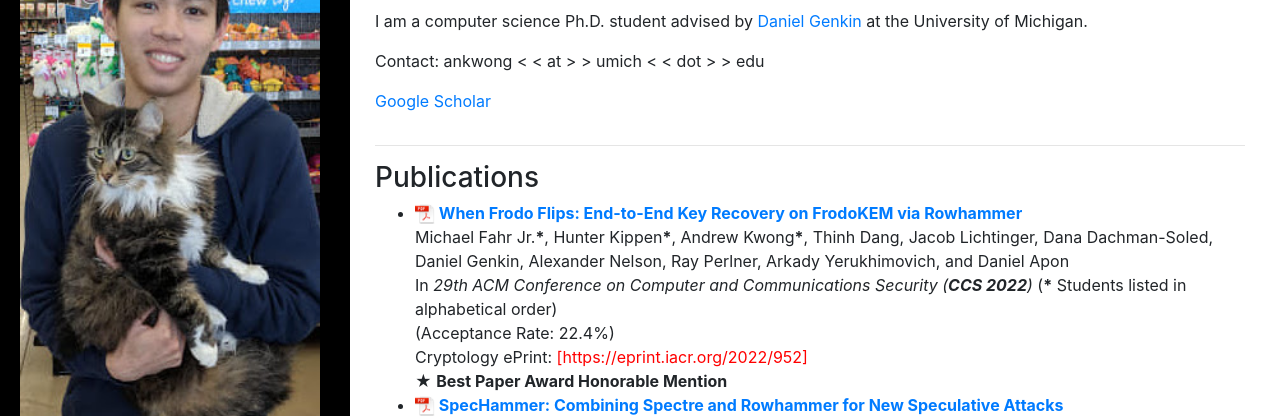
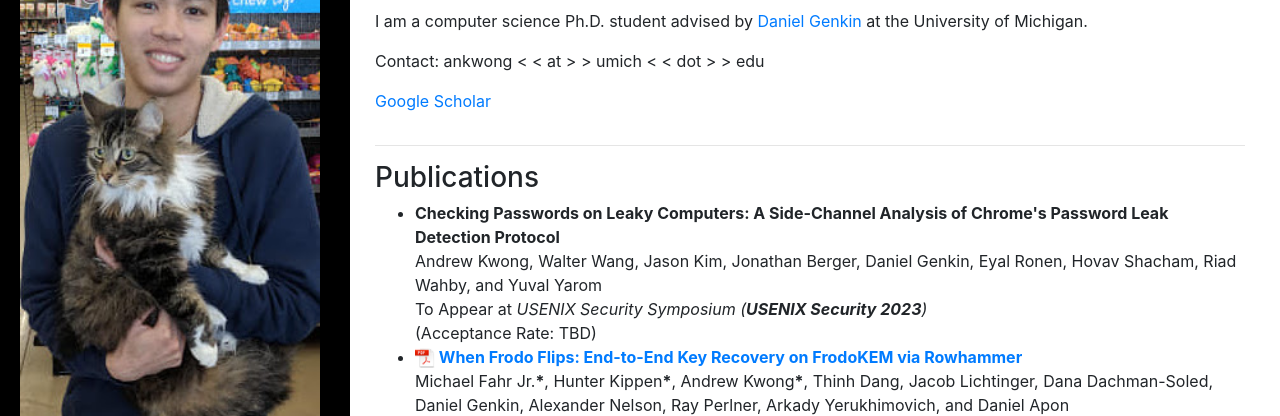
Before and after one commit to andrewmikwong/andrewmikwong.github.io, a website: page index.html in a window 1280 px wide. Shown: the part 88-504 px from the top of the page. Drawn offline with Linux system fonts and the light colour scheme.

Commit message:
added chrome paper

```diff
--- a/index.html
+++ b/index.html
@@ -90,10 +90,16 @@
 				<hr>
 				<h3>Publications</h3>
 				<ul>
+					<li> <b>
+						<a>Checking Passwords on Leaky Computers: A Side-Channel Analysis of Chrome's Password Leak Detection Protocol</b></a>
+						<br>Andrew Kwong, Walter Wang, Jason Kim, Jonathan Berger, Daniel Genkin, Eyal Ronen, Hovav Shacham, Riad Wahby, and Yuval Yarom
+						<br>To Appear at<i> USENIX Security Symposium (<b>USENIX Security 2023</b>)</i>
+						<br>(Acceptance Rate: TBD)
+					</li>
 					<li> <b><img class="icon" src="img/Adobe_PDF_file_icon_24x24.png" height=20px />
 						<a href="docs/frodoflips-ccs.pdf">When Frodo Flips: End-to-End Key Recovery on FrodoKEM via Rowhammer</b></a>
 						<br>Michael Fahr Jr.<b>*</b>, Hunter Kippen<b>*</b>, Andrew Kwong<b>*</b>, Thinh Dang, Jacob Lichtinger, Dana Dachman-Soled, Daniel Genkin, Alexander Nelson, Ray Perlner, Arkady Yerukhimovich, and Daniel Apon
-						<br>In<i> 29th ACM Conference on Computer and Communications Security (<b>CCS 2022</b>)</i> (<b>*</b> Students listed in alphabetical order)
+						<br>In<i> ACM Conference on Computer and Communications Security (<b>CCS 2022</b>)</i> (<b>*</b> Students listed in alphabetical order)
 						<br>(Acceptance Rate: 22.4%)
 						<br> Cryptology ePrint: <a href="https://eprint.iacr.org/2022/952" style="color:red">[https://eprint.iacr.org/2022/952]</a>
 						<br> &starf; <b> Best Paper Award Honorable Mention </b>
@@ -102,14 +108,14 @@
 					<li> <b><img class="icon" src="img/Adobe_PDF_file_icon_24x24.png" height=20px />
 						<a href="docs/oakland22-tobah.pdf">SpecHammer: Combining Spectre and Rowhammer for New Speculative Attacks</b></a>
 						<br>Youssef Tobah, Andrew Kwong, Ingab Kang, Daniel Genkin, and Kang Shin
-						<br>In<i> 43rd IEEE Symposium on Security and Privacy (<b>Oakland 2022</b>)</i>
+						<br>In<i> IEEE Symposium on Security and Privacy (<b>Oakland 2022</b>)</i>
 						<br>(Acceptance Rate: 14.6%)
 					</li>
 
 					<li> <b><img class="icon" src="img/Adobe_PDF_file_icon_24x24.png" height=20px />
 						<a href="https://cacheoutattack.com/files/CacheOut.pdf">CacheOut: Leaking Data on Intel CPUs via Cache Evictions</b></a>
 						<br>Stephan Van Schaik, Marina Minkin, Andrew Kwong, Daniel Genkin, and Yuval Yarom
-						<br>In<i> 42nd IEEE Symposium on Security and Privacy (<b>Oakland 2021</b>)</i>
+						<br>In<i> IEEE Symposium on Security and Privacy (<b>Oakland 2021</b>)</i>
 						<br>(Acceptance Rate: 12.0%)
 						<br> Website: <a href="https://cacheoutattack.com" style="color:red">[https://cacheoutattack.com]</a>
 						<br> Wired Article: <a href="https://www.wired.com/story/intel-zombieload-third-patch-speculative-execution/" style="color:red">[Intel Is Patching the Patch for the Patch for Its ‘Zombieload’ Flaw]</a>
@@ -118,7 +124,7 @@
 					<li> <b><img class="icon" src="img/Adobe_PDF_file_icon_24x24.png" height=20px />
 						<a href="https://rambleed.com/docs/20190603-rambleed-web.pdf">RAMBleed: Reading Bits in Memory Without Accessing Them</b></a>
 						<br>Andrew Kwong, Daniel Genkin, Daniel Gruss, and Yuval Yarom
-						<br>In<i> 41st IEEE Symposium on Security and Privacy (<b>Oakland 2020</b>)</i>
+						<br>In<i> IEEE Symposium on Security and Privacy (<b>Oakland 2020</b>)</i>
 						<br>(Acceptance Rate: 12.3%) <a href="https://www.youtube.com/watch?v=6YTqQbzkC5k" style="color:red">[Preview Video]</a> <a href="https://www.youtube.com/watch?v=Y5iZJl2_HK4" style="color:red">[Talk]</a>
 
 						<br> Website: <a href="https://rambleed.com" style="color:red">[https://rambleed.com]</a>
@@ -129,7 +135,7 @@
 					<a href="docs/Pseudorandom_Black_Swans_Cache_Attacks_on_CTR_DRBG.pdf">Pseudorandom Black Swans: Cache Attacks on CTR_DRBG</b></a>
 					<!--	<a href="https://rambleed.com/docs/20190603-rambleed-web.pdf">RAMBleed: Reading Bits in Memory Without Accessing Them</b></a>-->
 						<br>Shaanan Cohney, Andrew Kwong, Shahar Paz, Daniel Genkin, Nadia Heninger, Eyal Ronen, and Yuval Yarom
-						<br>In<i> 41st IEEE Symposium on Security and Privacy (<b>Oakland 2020</b>)</i>
+						<br>In<i> IEEE Symposium on Security and Privacy (<b>Oakland 2020</b>)</i>
 						<br>(Acceptance Rate: 12.3%) <a href="https://www.youtube.com/watch?v=LlsqbQamEOY" style="color:red">[Preview Video]</a>
 						<br> Cryptology ePrint: <a href="https://eprint.iacr.org/2019/996" style="color:red">[https://eprint.iacr.org/2019/996]</a>
 						<br> Blog Post: <a href="https://security.cohney.info/blackswans/" style="color:red">[https://security.cohney.info/blackswans/]</a>
@@ -144,14 +150,14 @@
 					<li><b><img class="icon" src="img/Adobe_PDF_file_icon_24x24.png" height=20px />
                         <a href="docs/Kwong-HDDphone-IEEE-SP-2019.pdf">Hard Drive of Hearing: Disks that Eavesdrop with a Synthesized Microphone</a></b>
 					<br>Andrew Kwong, Wenyuan Xu, and Kevin Fu
-					<br>In<i> 40th IEEE Symposium on Security and Privacy (<b>Oakland 2019</b>)</i>
+					<br>In<i> IEEE Symposium on Security and Privacy (<b>Oakland 2019</b>)</i>
 					<br>(Acceptance Rate: 12.4%) <a href="https://www.youtube.com/watch?v=2EHQCuWI2jg" style="color:red">[Preview Video]</a> <a href="https://www.ieee-security.org/TC/SP2019/SP19-Slides-pdfs/Andrew_Kwong_-_10_-Hard_Drive_of_Hearing.pdf" style="color:red">[Talk Slides]</a>
 
 					</li>
 					<li><b><img class="icon" src="img/Adobe_PDF_file_icon_24x24.png" height=20px />
 						<a href="docs/bolton-blue-note-IEEESSP-2018.pdf">Blue Note: How Intentional Acoustic Interference Damages Availability and Integrity in Hard Disk Drives and Operating Systems</a></b>
 					<br>Connor Bolton, Sara Rampazzi, Chaohao Li, Andrew Kwong, Wenyuan Xu, and Kevin Fu
-					<br>In<i> 39th IEEE Symposium on Security and Privacy (<b>Oakland 2018</b>)</i>
+					<br>In<i> IEEE Symposium on Security and Privacy (<b>Oakland 2018</b>)</i>
 					<br>(Acceptance Rate: 11.5%)
 					</li>
 				</ul>
```
